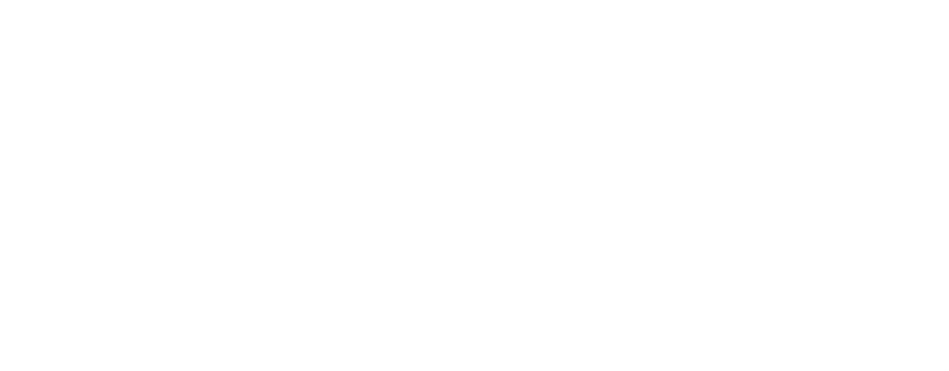
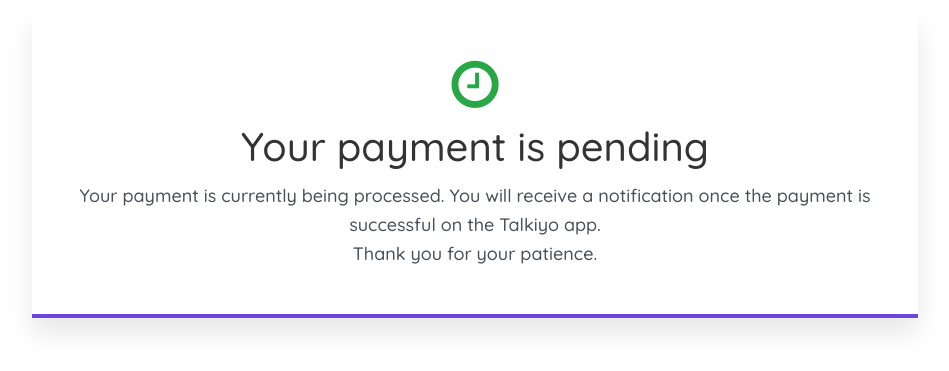
Before and after one commit to abhijith-sys/Talkio, a React (Vite) app in the folder talkiyo/: page /pending in a window 1280 px wide. Before the commit this address had no page. Shown: the part 235-606 px from the top of the page, without its empty margins (165-1114 px from the left). Built offline with nearby package versions, Linux system fonts and the light colour scheme; a web font is replaced by a local one.

Commit message:
userid in token

```diff
--- a/talkiyo/src/App.css
+++ b/talkiyo/src/App.css
@@ -11,6 +11,14 @@
 ._failed i {
   color: red !important;
 }
+._pending{
+  color: rgb(110, 70, 219) !important;
+}
+
+._pending{
+  border-bottom: solid 4px rgb(110, 70, 219) !important;
+}
+
 
 ._success {
   box-shadow: 0 15px 25px #00000019;
--- a/talkiyo/src/App.jsx
+++ b/talkiyo/src/App.jsx
@@ -11,6 +11,7 @@
 import FailurePage from './components/common/FailurePage';
 import SuccessPage from './components/common/SuccessPage';
 import RegisterdUser from './pages/Register/RegisterdUser';
+import PendingPage from './components/common/PendingPage';
 function App() {
 
 
@@ -30,7 +31,7 @@
         <Route path="/payment" element={<PaymentPage />} />
         <Route path="/success" element={<SuccessPage />} />
         <Route path="/failure" element={<FailurePage />} />
-
+        <Route path="/pending" element={<PendingPage />} />
       </Routes>
     </BrowserRouter>
   )
--- /dev/null
+++ b/talkiyo/src/components/common/PendingPage.jsx
@@ -0,0 +1,35 @@
+import React, { useEffect } from 'react';
+import { useNavigate } from 'react-router-dom';
+
+const PendingPage = () => {
+    const navigate = useNavigate();
+
+    useEffect(() => {
+        // Set a timeout of 20 seconds to navigate to another page
+        const timer = setTimeout(() => {
+            navigate('/plans'); // Replace '/thanks' with your desired route
+        }, 10000); // 20 seconds in milliseconds
+
+        // Cleanup the timeout when the component is unmounted
+        return () => clearTimeout(timer);
+    }, [navigate]);
+
+    return (
+        <div className="container">
+            <div className="row justify-content-center">
+                <div className="col-md-5">
+                    <div className="message-box _success  _pending">
+                        <i className="fa fa-clock-o" aria-hidden="true"></i>
+                        <h2>Your payment is pending</h2>
+                        <p>
+                            Your payment is currently being processed. You will receive a notification once the payment is successful on the Talkiyo app.<br />
+                            Thank you for your patience.
+                        </p>
+                    </div>
+                </div>
+            </div>
+        </div>
+    );
+}
+
+export default PendingPage;
--- a/talkiyo/src/pages/Register/RegisterdUser.jsx
+++ b/talkiyo/src/pages/Register/RegisterdUser.jsx
@@ -46,9 +46,9 @@
     const verifyOtp = async () => {
         setLoading(true); // Start loading
         try {
-            const data = { otp: otp, phoneNumber: "+91" + mobileNumber, planId: id };
+            const data = { otp: "", phoneNumber: "+91" + mobileNumber, planId: id,userId:UserId };
             const response = await verifyOtpAndPhone(data);
-            window.location.href = response.data.data.instrumentResponse.redirectInfo.url;
+            window.location.href = response?.data?.data?.instrumentResponse?.redirectInfo.url;
         } catch (error) {
             console.log(error);
         }
--- a/talkiyo/src/pages/paymentPage/PaymentPage.jsx
+++ b/talkiyo/src/pages/paymentPage/PaymentPage.jsx
@@ -86,7 +86,7 @@
                 const response = await getOtp(data);
                 console.log(response);
                 localStorage.setItem("phone", mobileNumber);
-                localStorage.setItem("Uid", response?.uid)
+                localStorage.setItem("Uid", response?.userId);
 
                 setOtpSent(true); // Show the OTP input field
                 setOtpError('');
```
